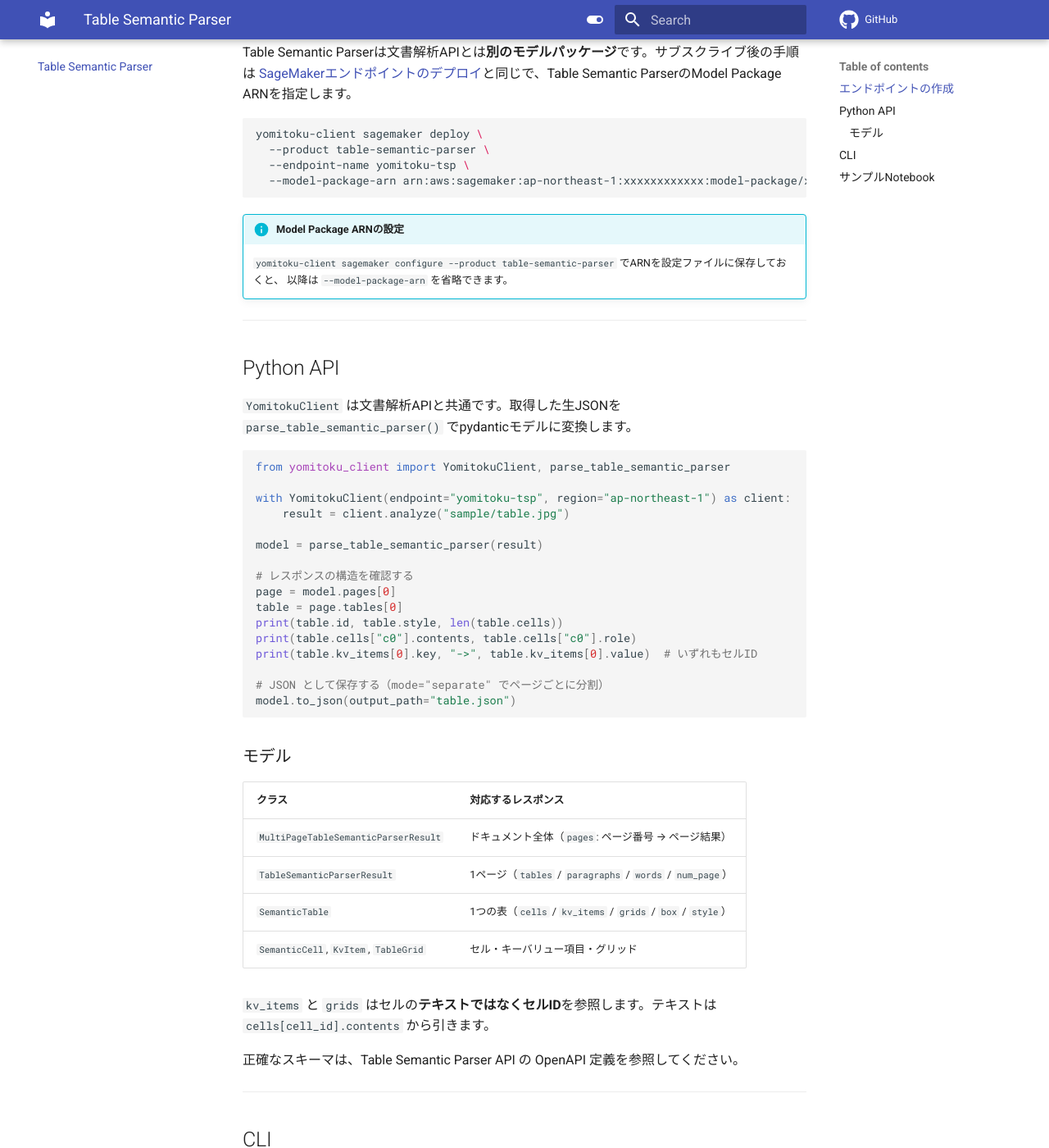
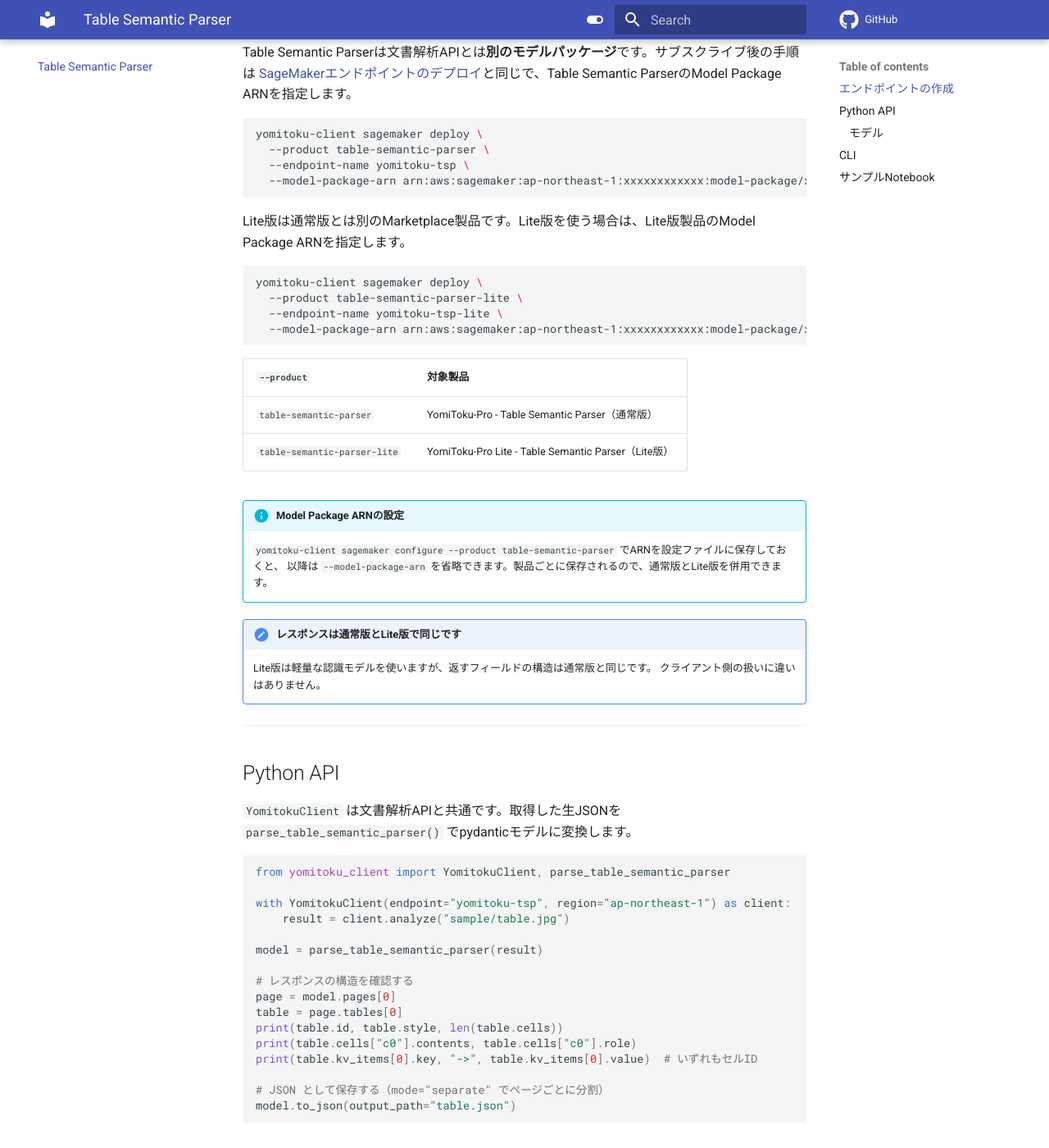
Before and after one commit to MLism-Inc/yomitoku-client, an MkDocs documentation site: the page built from docs/table-semantic-parser.md, in a window 1280 px wide and 1400 px high, scrolled down 1031 px. Shown: the whole window at 82% size. Built offline with MkDocs 1.6.1 and Material for MkDocs 9.7.7, drawn with Linux system fonts in a browser that asks for light colours; comment, search, counter and statistics services are not loaded.

Commit message:
Add the Lite product of the Table Semantic Parser

````diff
--- a/docs/table-semantic-parser.md
+++ b/docs/table-semantic-parser.md
@@ -36,9 +36,27 @@
   --model-package-arn arn:aws:sagemaker:ap-northeast-1:xxxxxxxxxxxx:model-package/xxxxxxxx
 ```
 
+Lite版は通常版とは別のMarketplace製品です。Lite版を使う場合は、Lite版製品のModel Package ARNを指定します。
+
+```bash
+yomitoku-client sagemaker deploy \
+  --product table-semantic-parser-lite \
+  --endpoint-name yomitoku-tsp-lite \
+  --model-package-arn arn:aws:sagemaker:ap-northeast-1:xxxxxxxxxxxx:model-package/xxxxxxxx
+```
+
+| `--product` | 対象製品 |
+| --- | --- |
+| `table-semantic-parser` | YomiToku-Pro - Table Semantic Parser（通常版） |
+| `table-semantic-parser-lite` | YomiToku-Pro Lite - Table Semantic Parser（Lite版） |
+
 !!! info "Model Package ARNの設定"
     `yomitoku-client sagemaker configure --product table-semantic-parser` でARNを設定ファイルに保存しておくと、
-    以降は `--model-package-arn` を省略できます。
+    以降は `--model-package-arn` を省略できます。製品ごとに保存されるので、通常版とLite版を併用できます。
+
+!!! note "レスポンスは通常版とLite版で同じです"
+    Lite版は軽量な認識モデルを使いますが、返すフィールドの構造は通常版と同じです。
+    クライアント側の扱いに違いはありません。
 
 ---
 
````
Also changed, not shown: README.en.md (+1 -0 lines), README.md (+1 -0 lines), docs/deploy-yomitoku-pro.md (+2 -0 lines), 2 other files.
